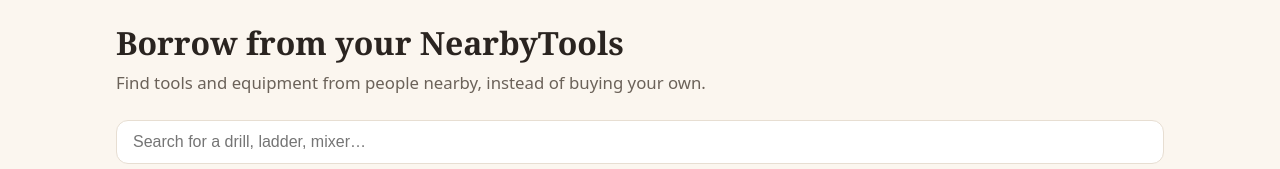
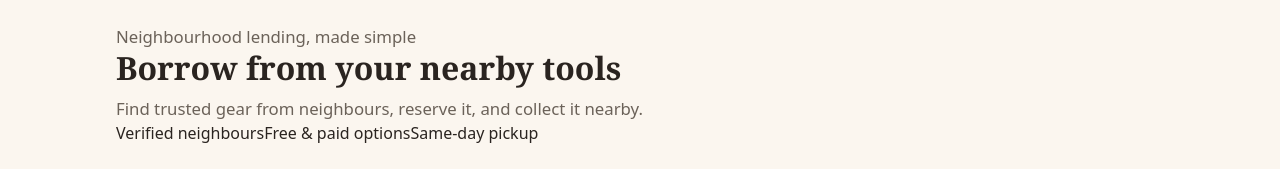
Before and after one commit to ThamiRoneo/founder-captone-nearbytool-app, a React (Vite) app: page / in a window 1280 px wide. Shown: the top 169 px of the page. Built offline with nearby package versions, Linux system fonts and the light colour scheme.

Commit message:
feat: enhance home page hero and browsing intro

```diff
--- a/src/pages/HomePage.tsx
+++ b/src/pages/HomePage.tsx
@@ -11,16 +11,38 @@ export function HomePage() {
   const { items, isLoading, error } = useItems();
   const [filters, setFilters] = useState<ItemFilters>(DEFAULT_FILTERS);
 
-  const filteredItems = useMemo(() => filterItems(items, filters), [items, filters]);
+  const filteredItems = useMemo(
+    () => filterItems(items, filters),
+    [items, filters],
+  );
 
   return (
     <div className="home-page">
       <header className="home-page__intro">
-        <h1>Borrow from your NearbyTools</h1>
-        <p>Find tools and equipment from people nearby, instead of buying your own.</p>
+        <div className="home-page__intro-copy">
+          <p className="home-page__eyebrow">
+            Neighbourhood lending, made simple
+          </p>
+          <h1>Borrow from your nearby tools</h1>
+          <p>
+            Find trusted gear from neighbours, reserve it, and collect it
+            nearby.
+          </p>
+        </div>
+        <div className="home-page__intro-highlights" aria-label="Highlights">
+          <span className="home-page__highlight-pill">Verified neighbours</span>
+          <span className="home-page__highlight-pill">
+            Free &amp; paid options
+          </span>
+          <span className="home-page__highlight-pill">Same-day pickup</span>
+        </div>
       </header>
 
-      <ItemFiltersBar filters={filters} onChange={setFilters} resultCount={filteredItems.length} />
+      <ItemFiltersBar
+        filters={filters}
+        onChange={setFilters}
+        resultCount={filteredItems.length}
+      />
 
       {isLoading && (
         <p className="home-page__status" role="status">
@@ -37,7 +59,9 @@ export function HomePage() {
       {!isLoading && !error && filteredItems.length === 0 && (
         <div className="home-page__empty">
           <p>No items match your search yet.</p>
-          <p className="home-page__empty-hint">Try widening your distance or clearing a filter.</p>
+          <p className="home-page__empty-hint">
+            Try widening your distance or clearing a filter.
+          </p>
         </div>
       )}
 
```
